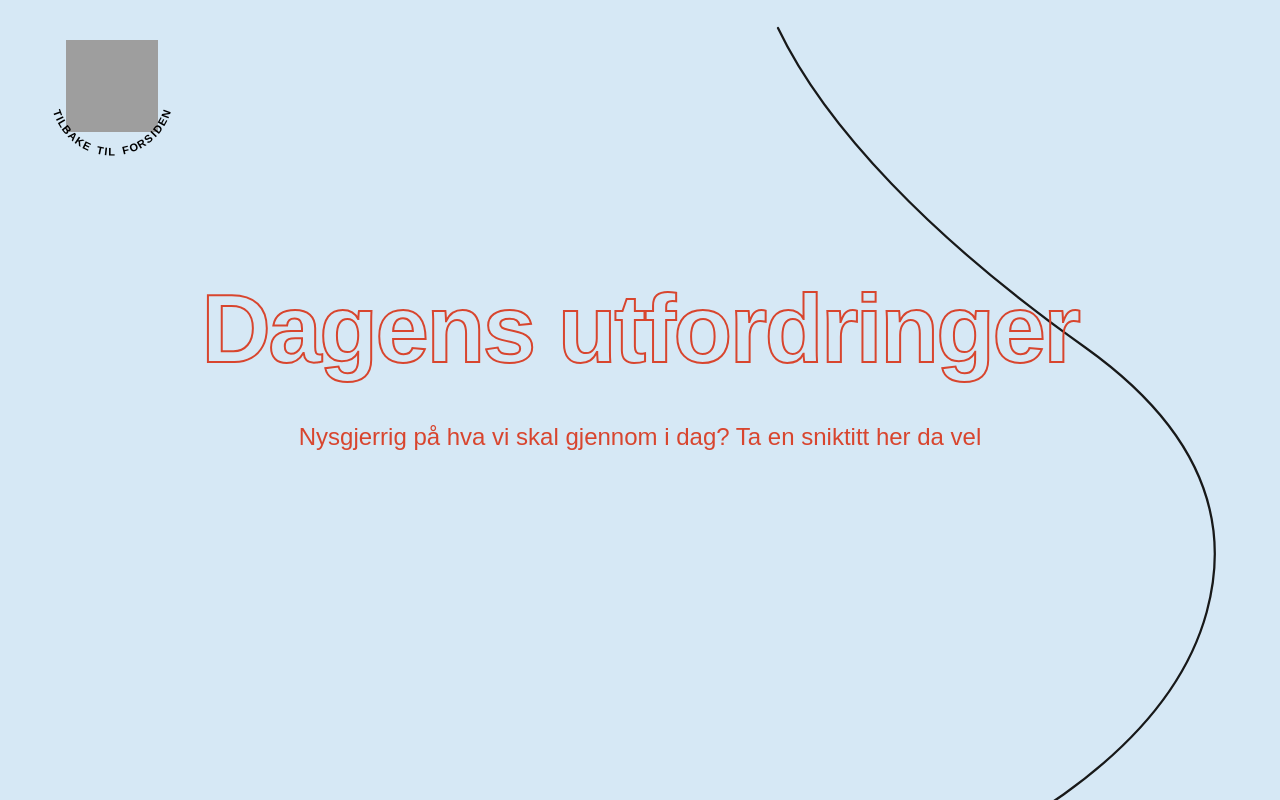
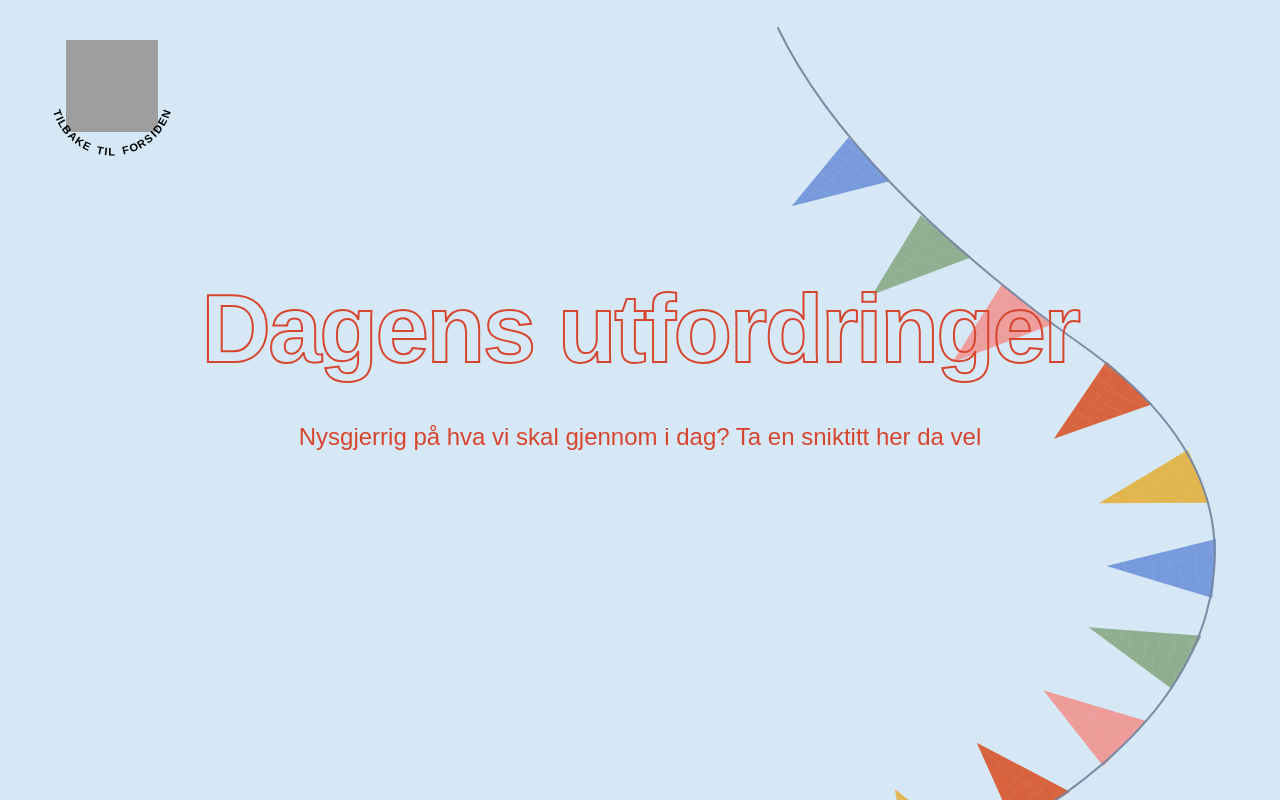
Before and after one commit to mariemathisen/sommertreff-bekk-trh, a Next.js app: page /dagens-aktiviteter in a window 1280 px wide. Shown: the top 800 px of the page. Built offline with nearby package versions, Linux system fonts and the light colour scheme; grey boxes are pictures that could not be loaded.

Commit message:
Refine decorative pennants for dagens utfordringer

```diff
--- a/components/ScrollBuntingGamesSection.tsx
+++ b/components/ScrollBuntingGamesSection.tsx
@@ -1,3 +1,7 @@
+'use client'
+
+import { useEffect, useRef, useState } from 'react'
+
 const viewWidth = 1000
 const viewHeight = 4000
 
@@ -26,11 +30,112 @@ const mainRopePath = `
   .replace(/\s+/g, ' ')
   .trim()
 
+const pennantPalette = ['#7396dc', '#88aa88', '#ef9795', '#d85c34', '#e2b347']
+
+type PennantPlacement = {
+  x: number
+  y: number
+  angle: number
+  width: number
+  height: number
+  tipX: number
+  topJitter: number
+  windRotation: number
+  color: string
+  opacity: number
+  textureId: string
+}
+
+function fract(value: number) {
+  return value - Math.floor(value)
+}
+
+function noise(index: number, seed: number) {
+  return fract(Math.sin(index * 12.9898 + seed * 78.233) * 43758.5453123)
+}
+
+function centeredNoise(index: number, seed: number) {
+  return noise(index, seed) * 2 - 1
+}
+
+function normalizeAngle(angle: number) {
+  let normalized = angle
+
+  while (normalized <= -180) normalized += 360
+  while (normalized > 180) normalized -= 360
+
+  return normalized
+}
+
+function pennantColorAt(index: number) {
+  return pennantPalette[index % pennantPalette.length]
+}
+
 export default function ScrollBuntingGamesSection({
   className = '',
 }: {
   className?: string
 }) {
+  const pathRef = useRef<SVGPathElement>(null)
+  const [pennants, setPennants] = useState<PennantPlacement[]>([])
+
+  useEffect(() => {
+    const path = pathRef.current
+
+    if (!path) {
+      return
+    }
+
+    const totalLength = path.getTotalLength()
+    const nextPennants: PennantPlacement[] = []
+    let distance = 150
+    let index = 0
+
+    while (distance < totalLength - 82) {
+      const point = path.getPointAtLength(distance)
+      const nearPrev = path.getPointAtLength(Math.max(0, distance - 7))
+      const nearNext = path.getPointAtLength(Math.min(totalLength, distance + 7))
+      const farPrev = path.getPointAtLength(Math.max(0, distance - 30))
+      const farNext = path.getPointAtLength(Math.min(totalLength, distance + 30))
+      const dx = nearNext.x - nearPrev.x
+      const dy = nearNext.y - nearPrev.y
+      const angle = (Math.atan2(dy, dx) * 180) / Math.PI
+      const farAngle = (Math.atan2(farNext.y - farPrev.y, farNext.x - farPrev.x) * 180) / Math.PI
+      const curvature = Math.abs(normalizeAngle(farAngle - angle))
+      const width = 54 + noise(index, 1) * 6
+      const height = width * (1.42 + noise(index, 2) * 0.12)
+      const tipX = centeredNoise(index, 3) * width * 0.04
+      const colorIndex = index % pennantPalette.length
+
+      nextPennants.push({
+        x: point.x,
+        y: point.y,
+        angle,
+        width,
+        height,
+        tipX,
+        topJitter: centeredNoise(index, 6) * 1.1,
+        windRotation:
+          centeredNoise(index, 7) * 2.2 +
+          (noise(index, 8) > 0.88 ? centeredNoise(index, 9) * 2.4 : 0),
+        color: pennantColorAt(colorIndex),
+        opacity: 0.92 + noise(index, 11) * 0.04,
+        textureId: `pennant-texture-${index}`,
+      })
+
+      const spacing =
+        92 +
+        noise(index, 12) * 16 +
+        Math.min(curvature / 44, 1) * 18 +
+        (noise(index, 13) > 0.84 ? 14 : 0)
+
+      distance += spacing
+      index += 1
+    }
+
+    setPennants(nextPennants)
+  }, [])
+
   return (
     <section className={`relative w-full overflow-x-clip ${className}`}>
       <div className="relative w-full" style={{ height: `${viewHeight}px` }}>
@@ -40,15 +145,87 @@ export default function ScrollBuntingGamesSection({
           preserveAspectRatio="none"
           className="pointer-events-none absolute inset-0 h-full w-full overflow-visible"
         >
+          {pennants.map((pennant, index) => {
+            const leftBase = -pennant.width * 0.5
+            const rightBase = pennant.width * 0.5
+            const pennantPath = `
+              M ${leftBase} 0
+              Q ${leftBase + pennant.width * 0.3} ${-0.65 + pennant.topJitter * 0.14} ${rightBase} 0
+              L ${pennant.tipX} ${pennant.height}
+              Z
+            `
+              .replace(/\s+/g, ' ')
+              .trim()
+
+            return (
+              <g
+                key={`${pennant.x}-${pennant.y}-${index}`}
+                transform={`translate(${pennant.x} ${pennant.y}) rotate(${pennant.angle})`}
+              >
+                <defs>
+                  <pattern
+                    id={pennant.textureId}
+                    width="26"
+                    height="26"
+                    patternUnits="userSpaceOnUse"
+                    patternTransform={`rotate(${20 + (index % 2) * 4})`}
+                  >
+                    <rect width="26" height="26" fill="rgba(255,255,255,0.018)" />
+                    <path
+                      d="M -4 7 L 10 -3 M 2 16 L 20 3 M 11 28 L 28 12"
+                      stroke="rgba(255,255,255,0.14)"
+                      strokeWidth="1.2"
+                      strokeLinecap="round"
+                    />
+                    <path
+                      d="M -3 13 L 5 19 M 12 8 L 20 14"
+                      stroke="rgba(255,255,255,0.08)"
+                      strokeWidth="0.9"
+                      strokeLinecap="round"
+                    />
+                  </pattern>
+                </defs>
+                <g
+                  transform={`translate(${pennant.topJitter} 0) rotate(${pennant.windRotation})`}
+                >
+                  <path
+                    d={pennantPath}
+                    fill={pennant.color}
+                    fillOpacity={pennant.opacity}
+                    stroke="rgba(255, 255, 255, 0.08)"
+                    strokeWidth="0.45"
+                    strokeLinejoin="round"
+                    vectorEffect="non-scaling-stroke"
+                  />
+                  <path
+                    d={pennantPath}
+                    fill={`url(#${pennant.textureId})`}
+                    fillOpacity="0.42"
+                    vectorEffect="non-scaling-stroke"
+                  />
+                  <path
+                    d={`M ${leftBase * 0.78} 1 Q ${pennant.tipX * 0.12} ${pennant.height * 0.22} ${pennant.tipX * 0.02} ${pennant.height * 0.86}`}
+                    fill="none"
+                    stroke="rgba(255, 255, 255, 0.08)"
+                    strokeWidth="0.7"
+                    strokeLinecap="round"
+                    vectorEffect="non-scaling-stroke"
+                  />
+                </g>
+              </g>
+            )
+          })}
+
           <path
+            ref={pathRef}
             d={mainRopePath}
             fill="none"
-            stroke="#111111"
-            strokeWidth="2.25"
+            stroke="#7687a2"
+            strokeWidth="2.05"
             strokeLinecap="round"
             strokeLinejoin="round"
             vectorEffect="non-scaling-stroke"
-            opacity="0.96"
+            opacity="0.94"
           />
         </svg>
       </div>
```
